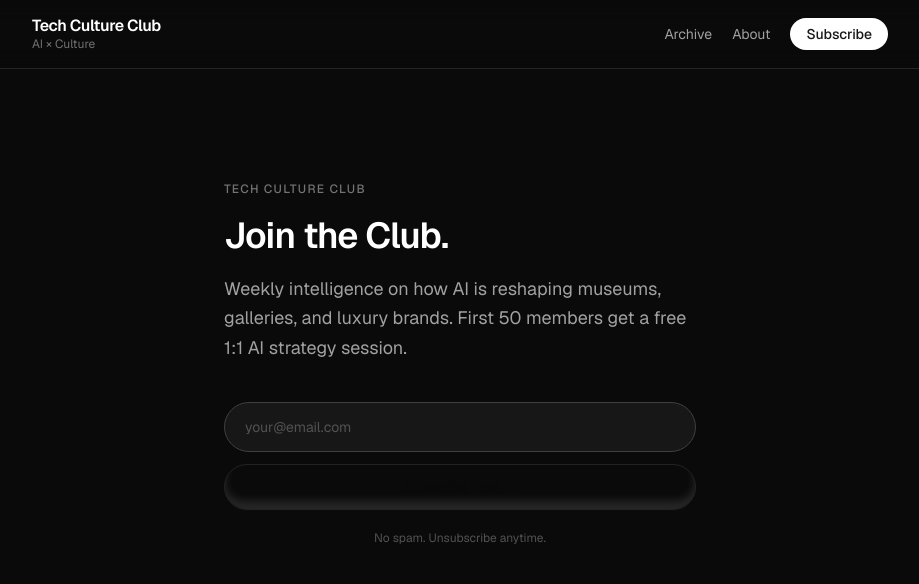
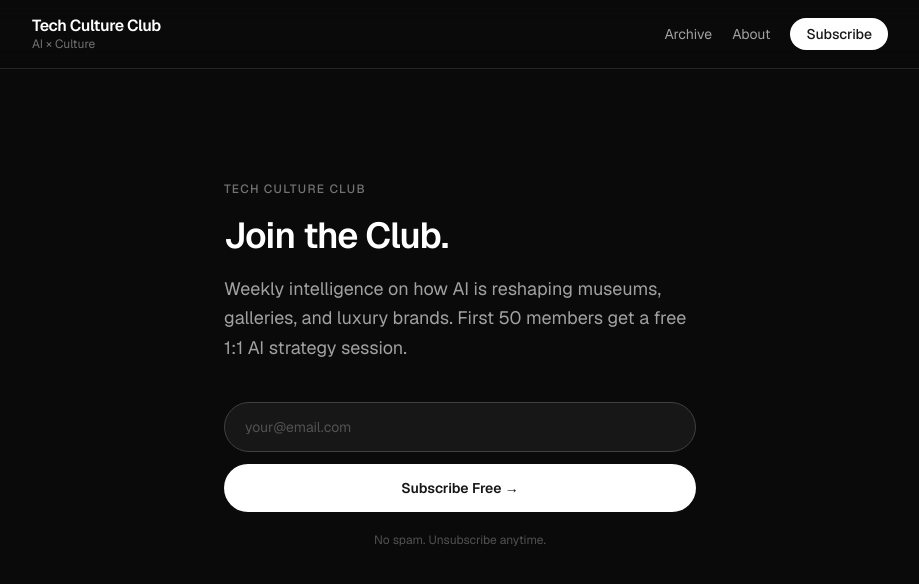
Before and after one commit to JNothing0x/vector-ag-blog, a Next.js app: page /subscribe in a window 1280 px wide. Shown: the top 584 px of the page, without its empty margins (180-1099 px from the left). Built offline with nearby package versions, Linux system fonts and the light colour scheme.

Commit message:
fix: replace invisible ShimmerButton with clean white CTAs

```diff
--- a/app/(site)/subscribe/page.tsx
+++ b/app/(site)/subscribe/page.tsx
@@ -4,7 +4,6 @@ import Link from 'next/link'
 import Header from '@/components/Header'
 import { motion } from 'framer-motion'
 import { BorderBeam } from '@/components/magicui/border-beam'
-import { ShimmerButton } from '@/components/magicui/shimmer-button'
 
 export default function SubscribePage() {
   const [email, setEmail] = useState('')
@@ -65,16 +64,13 @@ export default function SubscribePage() {
                 required
                 className="w-full px-5 py-3.5 rounded-full border border-neutral-700 bg-neutral-900 text-white text-sm placeholder:text-neutral-600 outline-none focus:border-neutral-500 transition-colors"
               />
-              <ShimmerButton
+              <button
                 type="submit"
                 disabled={status === 'loading'}
-                background="rgba(255,255,255,1)"
-                shimmerColor="#a3a3a3"
-                className="w-full text-neutral-900 disabled:opacity-40"
-                style={{ color: '#0a0a0a', borderRadius: '9999px' }}
+                className="w-full bg-white text-neutral-900 font-semibold px-6 py-3.5 rounded-full text-sm hover:bg-neutral-100 active:scale-95 transition-all disabled:opacity-40"
               >
                 {status === 'loading' ? 'Subscribing…' : 'Subscribe Free →'}
-              </ShimmerButton>
+              </button>
             </form>
           )}
 
--- a/components/Hero.tsx
+++ b/components/Hero.tsx
@@ -4,7 +4,6 @@ import type { Variants } from 'framer-motion'
 import Link from 'next/link'
 import ScrambleText from '@/components/ScrambleText'
 import { Particles } from '@/components/magicui/particles'
-import { ShimmerButton } from '@/components/magicui/shimmer-button'
 
 const fadeUp: Variants = {
   hidden: { opacity: 0, y: 24 },
@@ -55,19 +54,15 @@ export default function Hero() {
         custom={3} variants={fadeUp} initial="hidden" animate="visible"
         className="flex flex-col sm:flex-row gap-3"
       >
-        <Link href="/subscribe">
-          <ShimmerButton
-            shimmerColor="#ffffff"
-            background="rgba(255,255,255,1)"
-            className="text-neutral-900 border-white/20 font-semibold w-full sm:w-auto"
-            style={{ color: '#0a0a0a' }}
-          >
-            Join the Club — Free →
-          </ShimmerButton>
+        <Link
+          href="/subscribe"
+          className="inline-flex items-center justify-center bg-white text-neutral-900 font-semibold px-7 py-3.5 rounded-full text-sm hover:bg-neutral-100 active:scale-95 transition-all duration-200 w-full sm:w-auto"
+        >
+          Join the Club — Free →
         </Link>
         <Link
           href="/posts"
-          className="inline-block border border-neutral-700 text-neutral-300 font-medium px-6 py-3 rounded-full text-sm hover:border-neutral-500 hover:text-white transition-colors text-center"
+          className="inline-flex items-center justify-center border border-neutral-700 text-neutral-300 font-medium px-6 py-3.5 rounded-full text-sm hover:border-neutral-500 hover:text-white transition-colors w-full sm:w-auto"
         >
           Browse Archive
         </Link>
```
